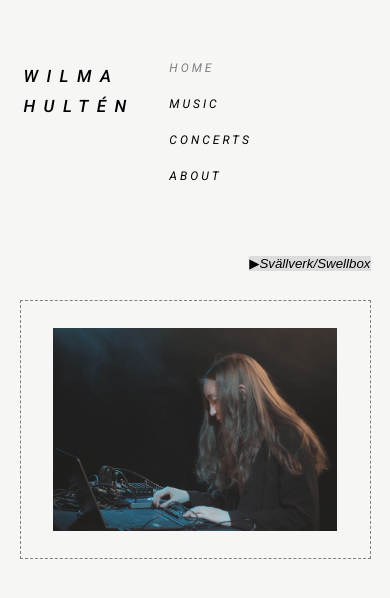
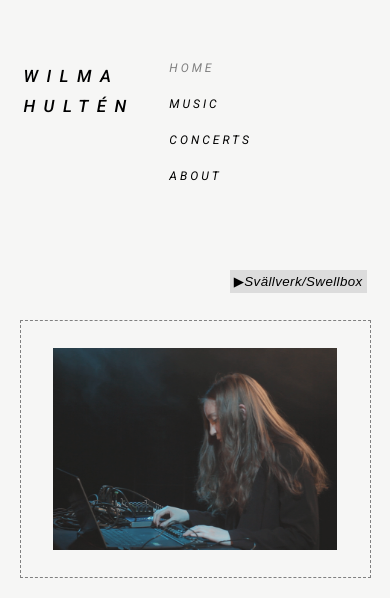
Before and after one commit to wilmahulten/wilmahulten.github.io, a React (Create React App) app: page /#/ in a window 390 px wide. Shown: the top 598 px of the page. Built offline with nearby package versions, Linux system fonts and the light colour scheme.

Commit message:
Style AudioPlayer

```diff
--- a/src/styles/App.css
+++ b/src/styles/App.css
@@ -94,7 +94,7 @@ body::-webkit-scrollbar {
   flex: 1;
   background-color: #f6f6f5;
   padding: 2%;
-  margin: auto;
+  margin: 30px auto;
   height: 100%;
   max-width: 590px;
   min-width: 200px;
@@ -109,7 +109,7 @@ body::-webkit-scrollbar {
   }
 
   .content {
-    margin: 80% auto auto auto;
+    margin: 300px auto auto auto;
   }
 }
 
--- a/src/styles/audioplayer.css
+++ b/src/styles/audioplayer.css
@@ -9,17 +9,19 @@
 
 @media screen and (max-width: 1000px) {
   .audio-player {
-    right: 5%;
-    top: 30%;
+    right: 6%;
+    top: 270px;
   }
 }
 
 .play-button {
   border: none;
   margin: 0;
-  padding: 0;
+  padding: 4px;
   filter: brightness(92%);
   color: #000000;
+  cursor: pointer;
+  letter-spacing: 0.4px;
 }
 
 #playButtonCanvas {
```
